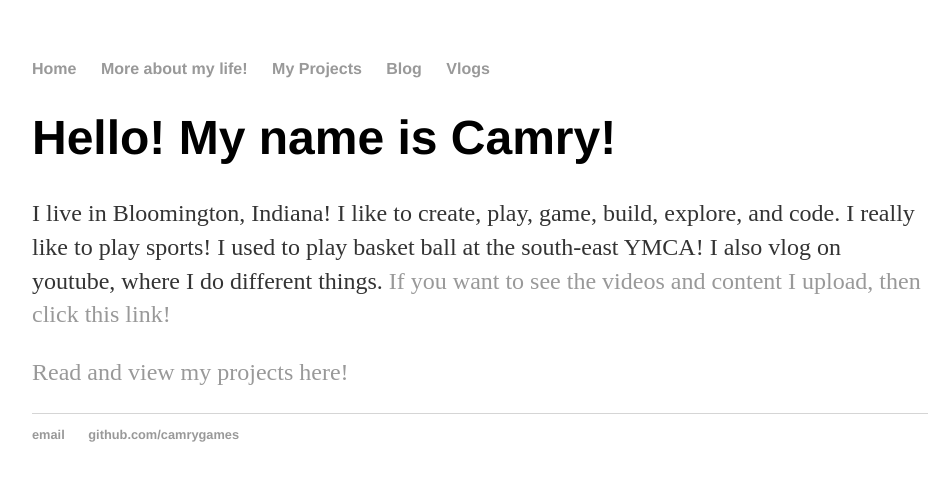
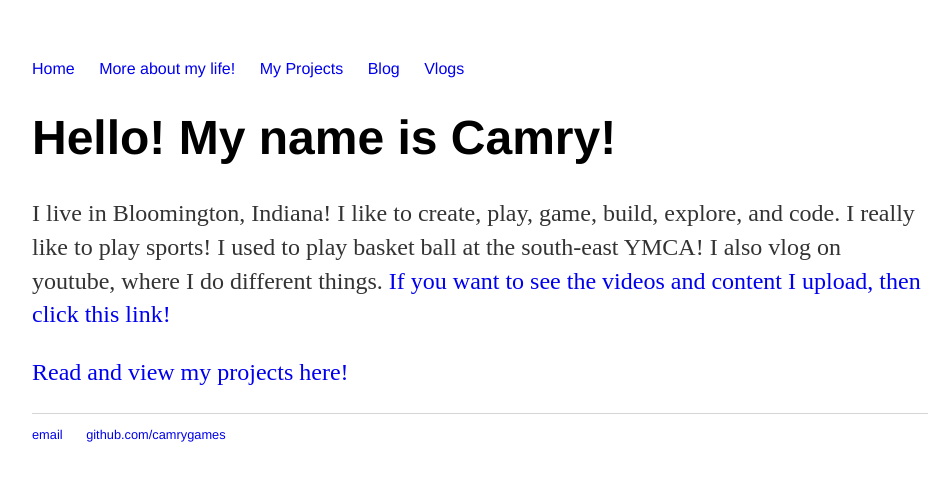
Before and after one commit to camrygames/camrygames.github.io, a Jekyll site: the page built from index.html, in a window 1280 px wide. Shown: the top 481 px of the page, without its empty margins (160-1112 px from the left). Built offline with Jekyll 4.4.1, drawn with Linux system fonts in a browser that asks for light colours.

Commit message:
Update main.css

```diff
--- a/css/main.css
+++ b/css/main.css
@@ -6,7 +6,7 @@ nav ul, footer ul {
     font-family:'Helvetica', 'Arial', 'Sans-Serif';
     padding: 0px;
     list-style: none;
-    font-weight: bold;
+    font-weight: italic;
 }
 nav ul li, footer ul li {
     display: inline;
@@ -14,7 +14,7 @@ nav ul li, footer ul li {
 }
 a {
     text-decoration: none;
-    color: #999;
+    color: #22;
 }
 a:hover {
     text-decoration: underline;
```
